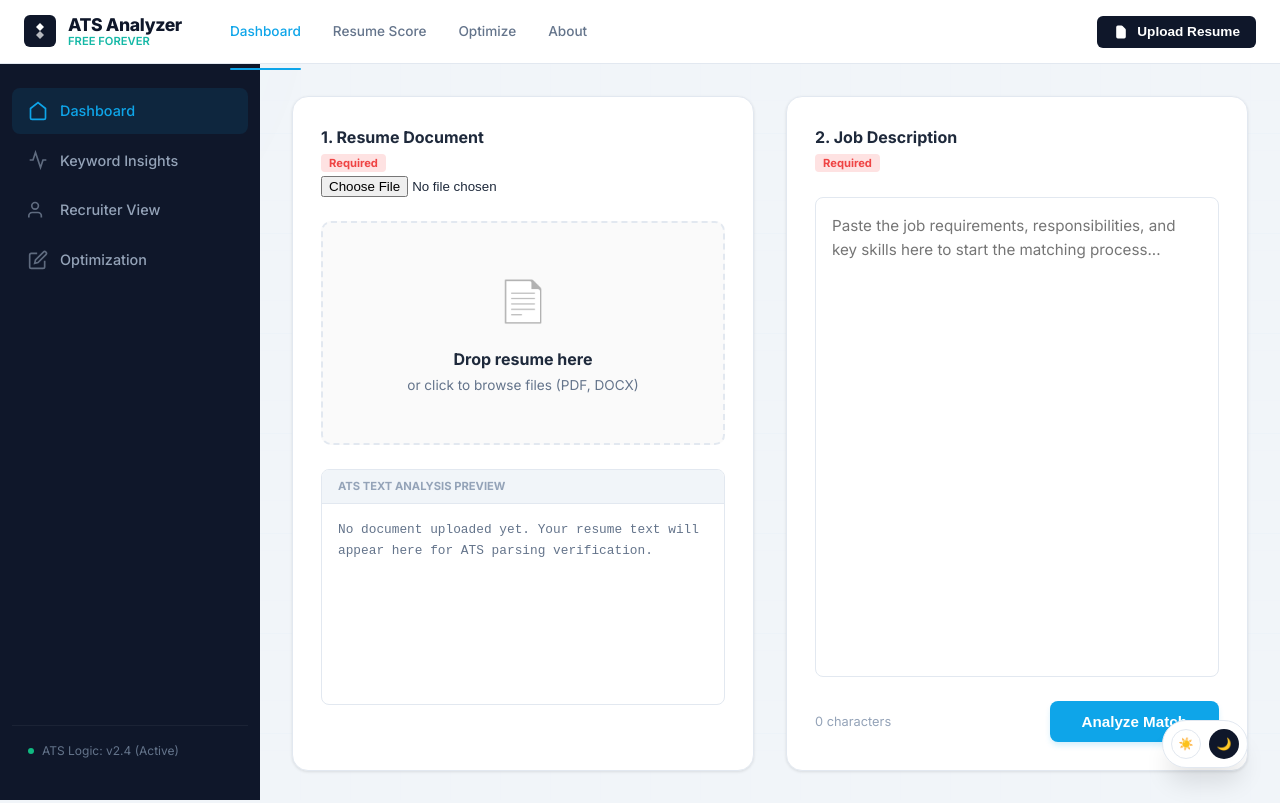
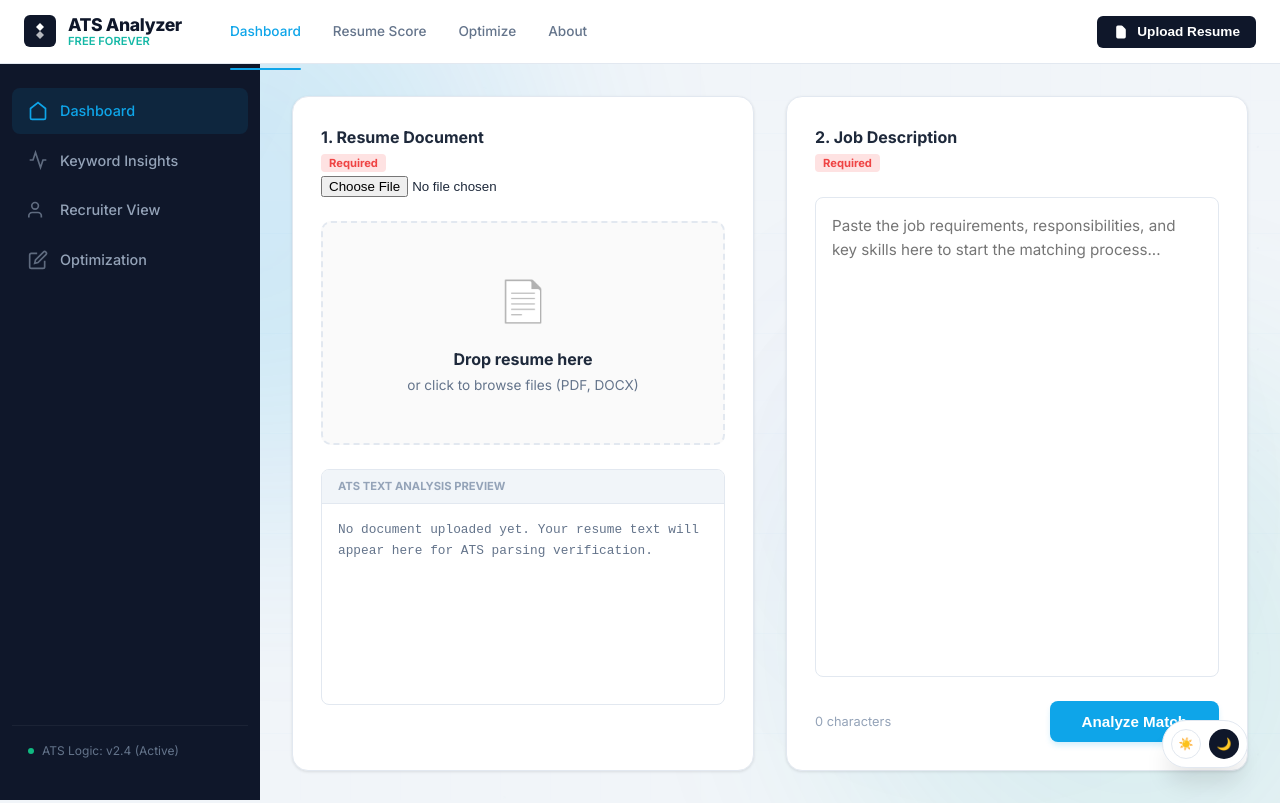
Before and after one commit to polipireddirohith/ATS-optimizer, a Flask app: page / in a window 1280 px wide. Run offline with Flask 3, Linux system fonts and the light colour scheme.

Commit message:
feat: add advanced background animations, blobs, and floating objects

```diff
--- a/static/css/style.css
+++ b/static/css/style.css
@@ -122,6 +122,139 @@ body {
     pointer-events: none;
     transform: translate(-50%, -50%);
     z-index: -1;
+}
+
+/* ==================== Moving Background Objects ==================== */
+.blob {
+    position: fixed;
+    width: 500px;
+    height: 500px;
+    filter: blur(100px);
+    opacity: 0.15;
+    z-index: -1;
+    border-radius: 50%;
+    pointer-events: none;
+}
+
+.blob-1 {
+    background: var(--accent-color);
+    top: -10%;
+    left: -5%;
+    animation: blobMorph 15s infinite alternate ease-in-out;
+}
+
+.blob-2 {
+    background: var(--accent-teal);
+    bottom: -10%;
+    right: -5%;
+    animation: blobMorph 20s infinite alternate-reverse ease-in-out;
+    opacity: 0.1;
+}
+
+.blob-3 {
+    background: #6366f1;
+    top: 40%;
+    right: 15%;
+    width: 300px;
+    height: 300px;
+    animation: blobMorph 12s infinite alternate ease-in-out;
+    opacity: 0.05;
+}
+
+@keyframes blobMorph {
+    0% {
+        transform: scale(1) translate(0, 0);
+        border-radius: 40% 60% 70% 30% / 40% 50% 60% 50%;
+    }
+
+    50% {
+        transform: scale(1.2) translate(5%, 5%);
+        border-radius: 60% 40% 30% 70% / 50% 60% 40% 60%;
+    }
+
+    100% {
+        transform: scale(0.9) translate(-5%, 2%);
+        border-radius: 40% 60% 70% 30% / 40% 50% 60% 50%;
+    }
+}
+
+.floating-objects {
+    position: fixed;
+    inset: 0;
+    z-index: -1;
+    pointer-events: none;
+}
+
+.float-item {
+    position: absolute;
+    font-size: 2rem;
+    opacity: 0.1;
+    filter: blur(1px);
+    animation: floatDrift 20s infinite linear;
+}
+
+.doc-1 {
+    top: 15%;
+    left: 10%;
+    animation-duration: 25s;
+}
+
+.doc-2 {
+    top: 60%;
+    left: 5%;
+    animation-duration: 30s;
+    animation-delay: -5s;
+}
+
+.doc-3 {
+    top: 25%;
+    right: 10%;
+    animation-duration: 22s;
+    animation-delay: -2s;
+}
+
+.doc-4 {
+    top: 75%;
+    right: 8%;
+    animation-duration: 28s;
+    animation-delay: -10s;
+}
+
+@keyframes floatDrift {
+    0% {
+        transform: translateY(0) rotate(0deg);
+    }
+
+    50% {
+        transform: translateY(-40px) rotate(180deg);
+        opacity: 0.15;
+    }
+
+    100% {
+        transform: translateY(0) rotate(360deg);
+    }
+}
+
+.particles {
+    position: fixed;
+    inset: 0;
+    z-index: -1;
+    background-image: radial-gradient(circle, var(--text-muted) 1px, transparent 1px);
+    background-size: 100px 100px;
+    opacity: 0.05;
+    animation: particlePulse 4s infinite alternate ease-in-out;
+}
+
+@keyframes particlePulse {
+    from {
+        opacity: 0.03;
+        transform: scale(1);
+    }
+
+    to {
+        opacity: 0.08;
+        transform: scale(1.05);
+    }
 }
 
 /* ==================== Top Navbar ==================== */
--- a/static/js/app.js
+++ b/static/js/app.js
@@ -55,6 +55,40 @@ document.addEventListener('DOMContentLoaded', () => {
     function applyTheme(theme) {
         document.documentElement.setAttribute('data-theme', theme === 'default' ? '' : theme);
     }
+
+    // Particle Generation
+    function createNodes() {
+        const container = document.getElementById('particles');
+        if (!container) return;
+
+        for (let i = 0; i < 20; i++) {
+            const node = document.createElement('div');
+            Object.assign(node.style, {
+                position: 'absolute',
+                width: '3px',
+                height: '3px',
+                background: 'var(--accent-teal)',
+                borderRadius: '50%',
+                top: Math.random() * 100 + '%',
+                left: Math.random() * 100 + '%',
+                opacity: '0.1',
+                pointerEvents: 'none',
+                boxShadow: '0 0 10px var(--accent-teal)'
+            });
+            container.appendChild(node);
+
+            node.animate([
+                { transform: 'translate(0, 0)', opacity: 0.1 },
+                { transform: `translate(${Math.random() * 100 - 50}px, ${Math.random() * 100 - 50}px)`, opacity: 0.3 }
+            ], {
+                duration: 5000 + Math.random() * 5000,
+                iterations: Infinity,
+                direction: 'alternate',
+                easing: 'ease-in-out'
+            });
+        }
+    }
+    createNodes();
 
     // ==================== Workspace Logic ====================
 
--- a/templates/index.html
+++ b/templates/index.html
@@ -26,6 +26,20 @@
         <div class="bg-grid"></div>
         <div class="data-lines"></div>
         <div class="mouse-glow" id="mouseGlow"></div>
+
+        <!-- Moving Objects -->
+        <div class="blob blob-1"></div>
+        <div class="blob blob-2"></div>
+        <div class="blob blob-3"></div>
+
+        <div class="floating-objects">
+            <div class="float-item doc-1">📄</div>
+            <div class="float-item doc-2">✨</div>
+            <div class="float-item doc-3">🔍</div>
+            <div class="float-item doc-4">📊</div>
+        </div>
+
+        <div class="particles" id="particles"></div>
     </div>
 
     <!-- Top Navbar -->
```
